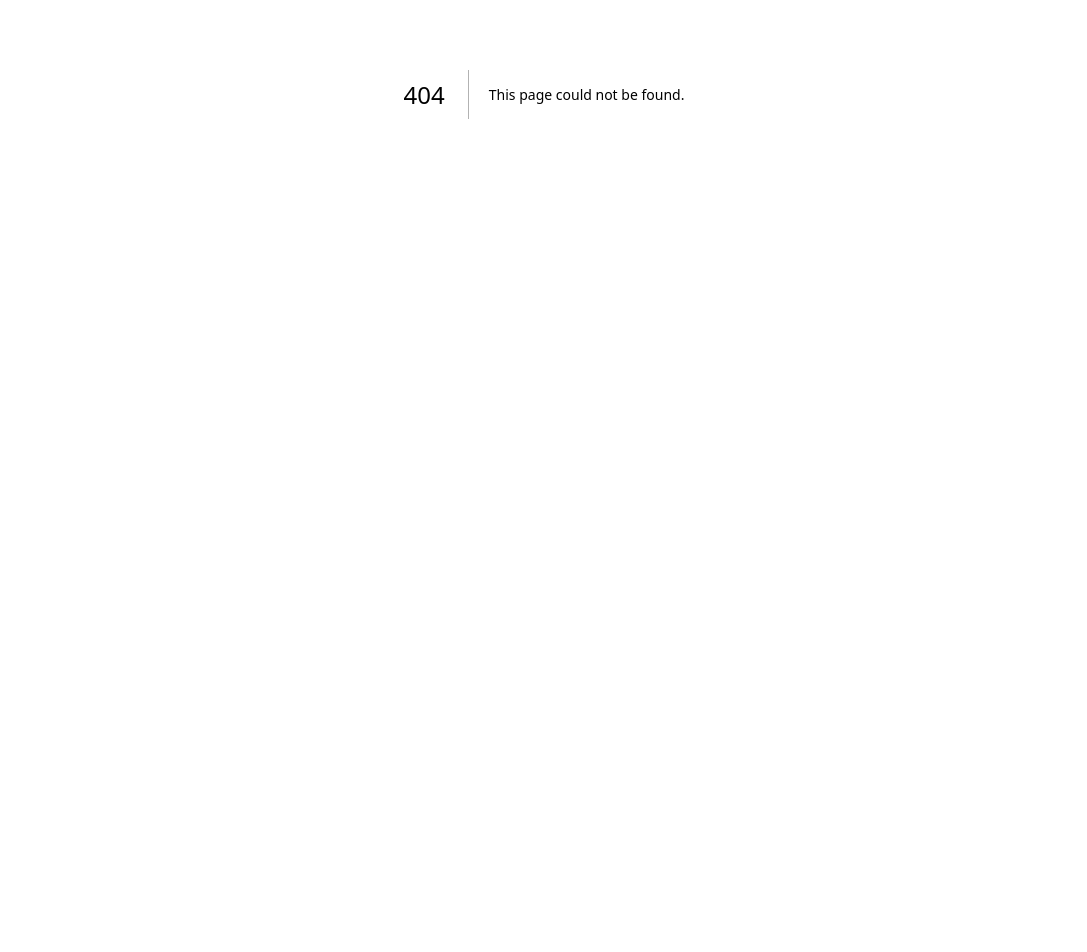
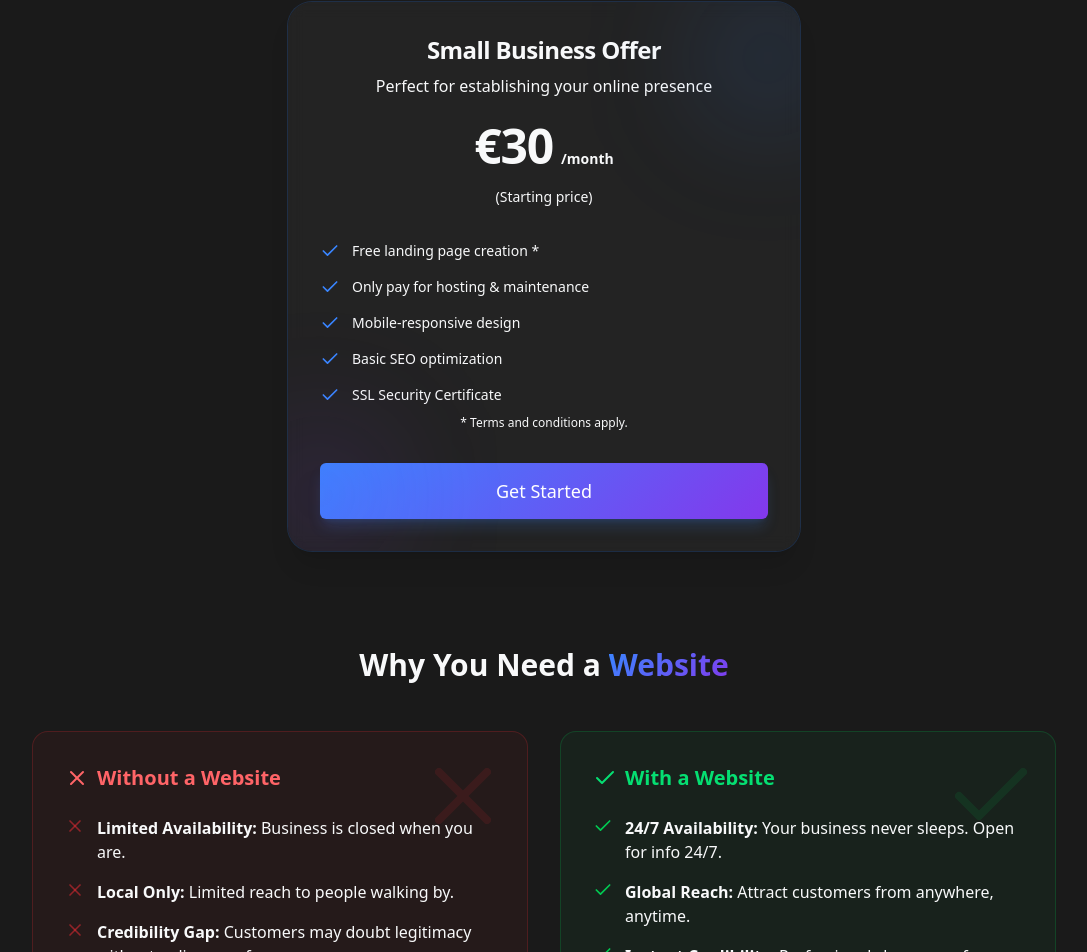
Before and after one commit to georgiougt/My-Portfolio, a Next.js app: page /pricing in a window 1280 px wide. Before the commit this address had no page. Shown: the part 306-1258 px from the top of the page, without its empty margins (96-1183 px from the left). Before the commit the page ends 800 px from the top, so only its background shows below. Built offline with nearby package versions, Linux system fonts and the light colour scheme.

Commit message:
Add pricing page and update navbar

```diff
--- /dev/null
+++ b/app/pricing/page.tsx
@@ -0,0 +1,137 @@
+import { Navbar } from "@/components/layout/Navbar";
+import { Button } from "@/components/ui/Button";
+import { Check, X } from "lucide-react";
+
+export default function PricingPage() {
+    return (
+        <main className="flex min-h-screen flex-col bg-background text-foreground">
+            <Navbar />
+
+            <div className="container mx-auto px-4 py-24 sm:py-32">
+                {/* Header */}
+                <div className="mx-auto max-w-2xl text-center mb-16">
+                    <h1 className="text-4xl font-bold tracking-tight sm:text-6xl mb-6">
+                        <span className="text-gradient">Pricing & Offers</span>
+                    </h1>
+                    <p className="text-lg leading-8 text-muted-foreground">
+                        Professional web solutions tailored for your business needs.
+                    </p>
+                </div>
+
+                {/* Small Business Offer */}
+                <div className="mx-auto max-w-lg rounded-3xl p-8 ring-1 ring-primary/20 bg-card/50 backdrop-blur-sm shadow-xl mb-24 relative overflow-hidden">
+                    <div className="absolute top-0 right-0 -mt-2 -mr-8 w-32 h-32 bg-primary/20 rounded-full blur-3xl"></div>
+                    <div className="absolute bottom-0 left-0 -mb-2 -ml-8 w-32 h-32 bg-secondary/20 rounded-full blur-3xl"></div>
+
+                    <h3 className="text-2xl font-bold tracking-tight text-foreground text-center mb-2">Small Business Offer</h3>
+                    <p className="text-center text-muted-foreground mb-6">Perfect for establishing your online presence</p>
+
+                    <div className="flex items-baseline justify-center gap-x-2">
+                        <span className="text-5xl font-bold tracking-tight text-foreground">€30</span>
+                        <span className="text-sm font-semibold leading-6 text-muted-foreground">/month</span>
+                    </div>
+
+                    <div className="mt-4 text-center text-sm text-muted-foreground">
+                        (Starting price)
+                    </div>
+
+                    <ul role="list" className="mt-8 space-y-3 text-sm leading-6 text-muted-foreground">
+                        <li className="flex gap-x-3 text-foreground">
+                            <Check className="h-6 w-5 flex-none text-primary" aria-hidden="true" />
+                            Free landing page creation *
+                        </li>
+                        <li className="flex gap-x-3 text-foreground">
+                            <Check className="h-6 w-5 flex-none text-primary" aria-hidden="true" />
+                            Only pay for hosting & maintenance
+                        </li>
+                        <li className="flex gap-x-3">
+                            <Check className="h-6 w-5 flex-none text-primary" aria-hidden="true" />
+                            Mobile-responsive design
+                        </li>
+                        <li className="flex gap-x-3">
+                            <Check className="h-6 w-5 flex-none text-primary" aria-hidden="true" />
+                            Basic SEO optimization
+                        </li>
+                        <li className="flex gap-x-3">
+                            <Check className="h-6 w-5 flex-none text-primary" aria-hidden="true" />
+                            SSL Security Certificate
+                        </li>
+                    </ul>
+                    <div className="mt-2 text-xs text-muted-foreground text-center">
+                        * Terms and conditions apply.
+                    </div>
+
+                    <Button className="mt-8 w-full bg-gradient-brand hover:opacity-90 transition-opacity" size="lg">
+                        Get Started
+                    </Button>
+                </div>
+
+                {/* Website vs No Website Comparison */}
+                <div className="mx-auto max-w-5xl">
+                    <h2 className="text-3xl font-bold text-center mb-12">
+                        Why You Need a <span className="text-gradient">Website</span>
+                    </h2>
+
+                    <div className="grid md:grid-cols-2 gap-8">
+                        {/* No Website */}
+                        <div className="rounded-2xl border border-red-500/20 bg-red-500/5 p-8 relative overflow-hidden">
+                            <div className="absolute top-0 right-0 p-4 opacity-10">
+                                <X className="w-24 h-24 text-red-500" />
+                            </div>
+                            <h3 className="text-xl font-bold text-red-400 mb-6 flex items-center gap-2">
+                                <X className="w-6 h-6" /> Without a Website
+                            </h3>
+                            <ul className="space-y-4">
+                                <li className="flex gap-3 text-muted-foreground">
+                                    <X className="w-5 h-5 text-red-500/50 flex-none" />
+                                    <span><strong>Limited Availability:</strong> Business is closed when you are.</span>
+                                </li>
+                                <li className="flex gap-3 text-muted-foreground">
+                                    <X className="w-5 h-5 text-red-500/50 flex-none" />
+                                    <span><strong>Local Only:</strong> Limited reach to people walking by.</span>
+                                </li>
+                                <li className="flex gap-3 text-muted-foreground">
+                                    <X className="w-5 h-5 text-red-500/50 flex-none" />
+                                    <span><strong>Credibility Gap:</strong> Customers may doubt legitimacy without online proof.</span>
+                                </li>
+                                <li className="flex gap-3 text-muted-foreground">
+                                    <X className="w-5 h-5 text-red-500/50 flex-none" />
+                                    <span><strong>Manual Processes:</strong> Booking and inquiries require your phone time.</span>
+                                </li>
+                            </ul>
+                        </div>
+
+                        {/* With Website */}
+                        <div className="rounded-2xl border border-green-500/20 bg-green-500/5 p-8 relative overflow-hidden">
+                            <div className="absolute top-0 right-0 p-4 opacity-10">
+                                <Check className="w-24 h-24 text-green-500" />
+                            </div>
+                            <h3 className="text-xl font-bold text-green-400 mb-6 flex items-center gap-2">
+                                <Check className="w-6 h-6" /> With a Website
+                            </h3>
+                            <ul className="space-y-4">
+                                <li className="flex gap-3 text-foreground">
+                                    <Check className="w-5 h-5 text-green-500 flex-none" />
+                                    <span><strong>24/7 Availability:</strong> Your business never sleeps. Open for info 24/7.</span>
+                                </li>
+                                <li className="flex gap-3 text-foreground">
+                                    <Check className="w-5 h-5 text-green-500 flex-none" />
+                                    <span><strong>Global Reach:</strong> Attract customers from anywhere, anytime.</span>
+                                </li>
+                                <li className="flex gap-3 text-foreground">
+                                    <Check className="w-5 h-5 text-green-500 flex-none" />
+                                    <span><strong>Instant Credibility:</strong> Professional showcase of your work and reviews.</span>
+                                </li>
+                                <li className="flex gap-3 text-foreground">
+                                    <Check className="w-5 h-5 text-green-500 flex-none" />
+                                    <span><strong>Automation:</strong> Online booking and sales specific to your needs.</span>
+                                </li>
+                            </ul>
+                        </div>
+                    </div>
+                </div>
+
+            </div>
+        </main>
+    );
+}
--- a/components/layout/Navbar.tsx
+++ b/components/layout/Navbar.tsx
@@ -25,6 +25,7 @@ export function Navbar() {
                     <Link href="/" className="text-sm font-medium hover:text-primary transition-colors">Home</Link>
                     <Link href="/portfolio" className="text-sm font-medium hover:text-primary transition-colors">Work</Link>
                     <Link href="/about" className="text-sm font-medium hover:text-primary transition-colors">About</Link>
+                    <Link href="/pricing" className="text-sm font-medium hover:text-primary transition-colors">Pricing</Link>
                     <Link href="/contact" className="text-sm font-medium hover:text-primary transition-colors">Contact</Link>
 
                     {mounted && (
```
